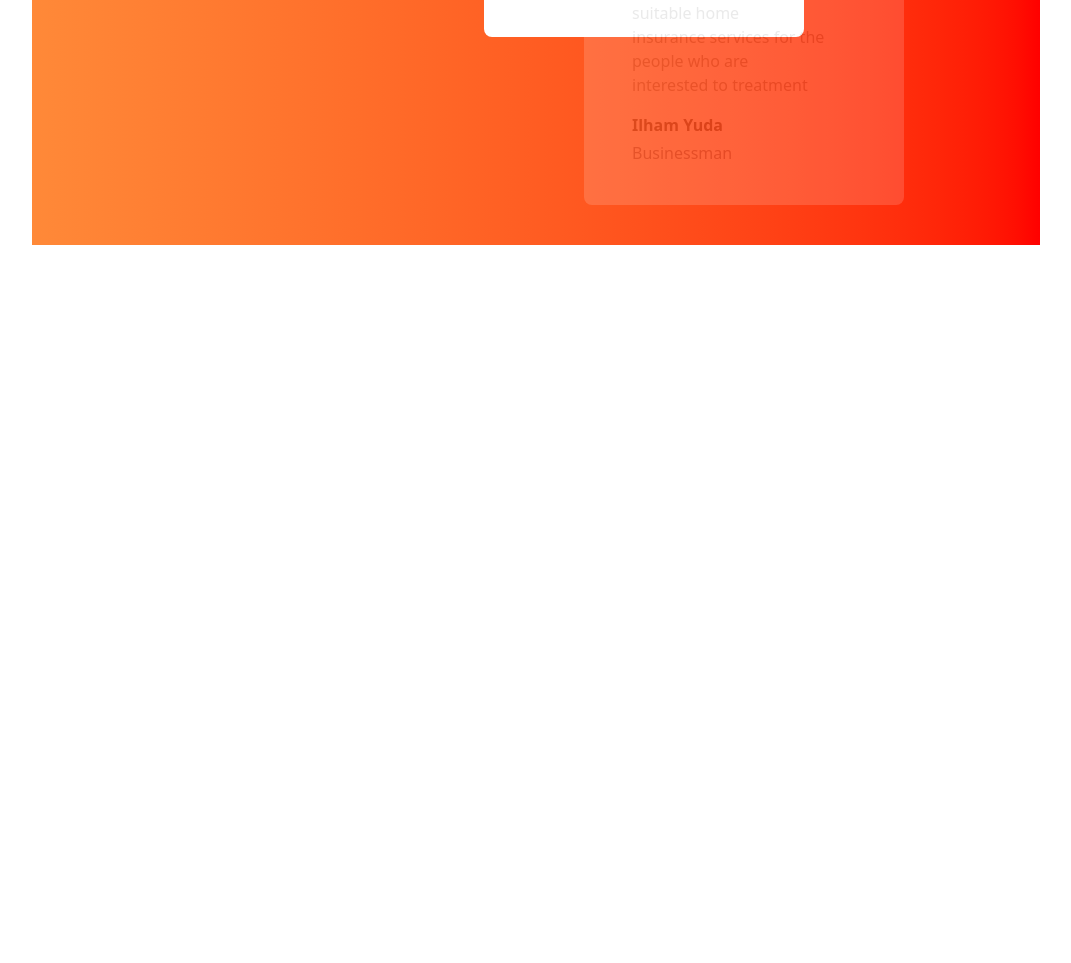
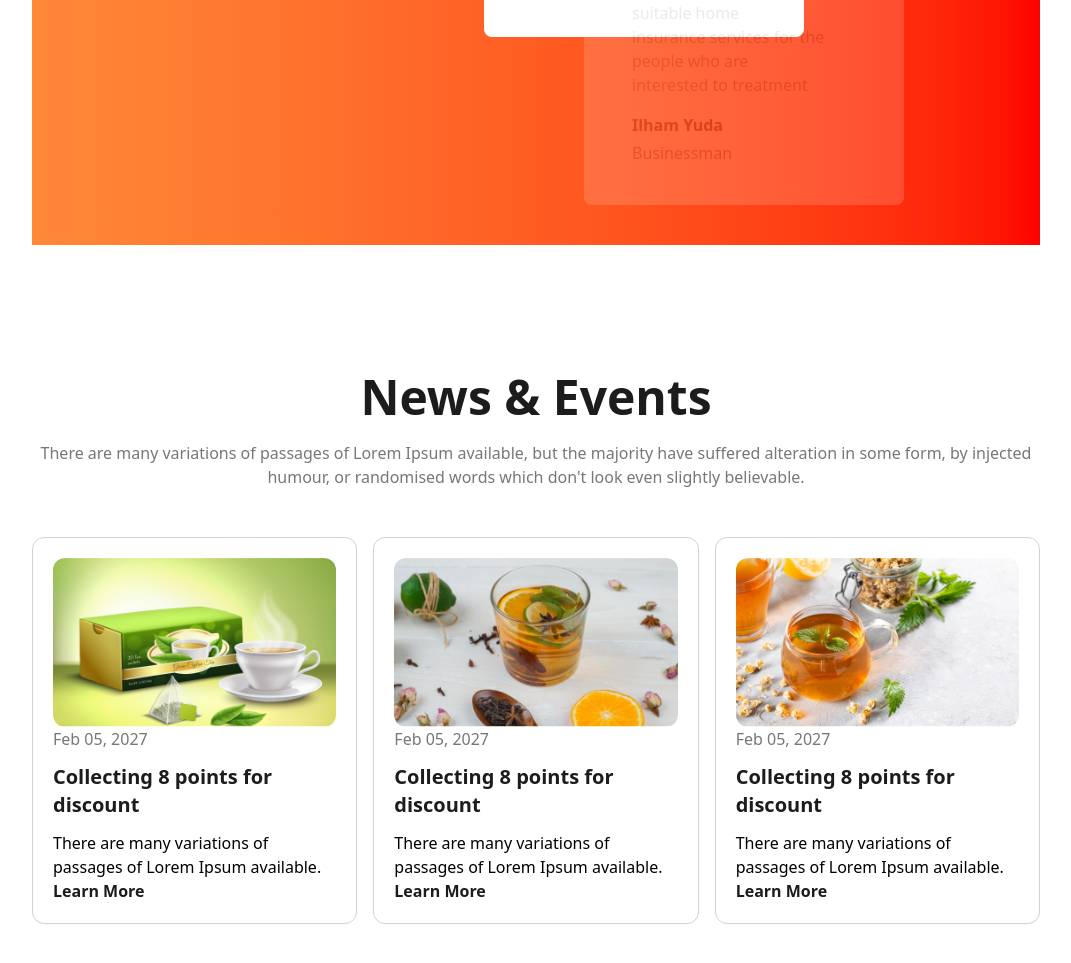
Before and after one commit to biplab-mistry/tea-house, a plain HTML site: page index.html in a window 1280 px wide. Shown: the part 2327-3290 px from the top of the page, without its empty margins (104-1175 px from the left). Before the commit the page ends 2572 px from the top, so only its background shows below. Drawn offline with nearby package versions, Linux system fonts and the light colour scheme.

Commit message:
news part done

```diff
--- a/index.html
+++ b/index.html
@@ -138,7 +138,7 @@
             </div>
         </section>
         <!-- review section start here -->
-        <section class="bg-gradient-to-r to-[#FF0000] from-[#FF8938] py-10 px-10">
+        <section class="bg-gradient-to-r to-[#FF0000] from-[#FF8938] py-10 px-10 mb-32">
             <div class="review-container flex sm:flex-col-reverse lg:flex-row ">
                 <div class="review-left lg:w-1/2">
                     <h2 class="font-manrope text-5xl font-extrabold text-white">Meet Our Super <br>Clients</h2>
@@ -150,29 +150,73 @@
                         All</button>
                 </div>
                 <div class="review-right w-1/2 ml-24">
-                    <div class="w-80  h-52 review-item opacity-15 mb-[-100px] relative pt-10 pl-12 pb-10 pr-11 bg-white rounded-lg">
+                    <div
+                        class="w-80  h-52 review-item opacity-15 mb-[-100px] relative pt-10 pl-12 pb-10 pr-11 bg-white rounded-lg">
                         <p class="font-manrope font-normal text-base text-[#777777]">We are providing the best and
                             suitable home <br> insurance services for the people who are <br>
                             interested to treatment</p>
                         <h4 class="font-manrope font-bold text-base text-[#1C1C1C] mt-4 mb-1">Ilham Yuda</h4>
                         <p class="font-manrope font-medium text-base text-[#5D5A6F]">Businessman</p>
-                        <img class="absolute -top-3 -left-3"  src="images/client.png" alt="client">
+                        <img class="absolute -top-3 -left-3" src="images/client.png" alt="client">
                     </div>
-                    <div class="w-80  h-52review-item left-[-100px] relative pt-10 pl-12 pb-10 pr-11 bg-white rounded-lg">
+                    <div
+                        class="w-80  h-52review-item left-[-100px] relative pt-10 pl-12 pb-10 pr-11 bg-white rounded-lg">
                         <p class="font-manrope font-normal text-base text-[#777777]">We are providing the best and
                             suitable home <br> insurance services for the people who are <br>
                             interested to treatment</p>
                         <h4 class="font-manrope font-bold text-base text-[#1C1C1C] mt-4 mb-1">Ilham Yuda</h4>
                         <p class="font-manrope font-medium text-base text-[#5D5A6F]">Businessman</p>
-                        <img class="absolute -top-3 -left-3"  src="images/client.png" alt="client">
+                        <img class="absolute -top-3 -left-3" src="images/client.png" alt="client">
                     </div>
-                    <div class="w-80  h-52review-item opacity-15  mt-[-100px]   relative pt-10 pl-12 pb-10 pr-11 bg-white rounded-lg">
+                    <div
+                        class="w-80  h-52review-item opacity-15  mt-[-100px]   relative pt-10 pl-12 pb-10 pr-11 bg-white rounded-lg">
                         <p class="font-manrope font-normal text-base text-[#777777]">We are providing the best and
                             suitable home <br> insurance services for the people who are <br>
                             interested to treatment</p>
                         <h4 class="font-manrope font-bold text-base text-[#1C1C1C] mt-4 mb-1">Ilham Yuda</h4>
                         <p class="font-manrope font-medium text-base text-[#5D5A6F]">Businessman</p>
-                        <img class="absolute -top-3 -left-3"  src="images/client.png" alt="client">
+                        <img class="absolute -top-3 -left-3" src="images/client.png" alt="client">
+                    </div>
+                </div>
+            </div>
+        </section>
+        <!-- news section part start here -->
+        <section class="mb-32">
+            <div class="common-header text-center">
+                <h2 class="font-manrope font-extrabold text-5xl text-[#1C1C1C] mb-5">News & Events</h2>
+                <p class="mb-12 font-manrope font-medium text-base text-[#777777]">There are many variations of passages
+                    of Lorem Ipsum available, but the majority have suffered alteration in some form, by injected
+                    humour, or randomised words which don't look even slightly believable. </p>
+            </div>
+            <div class="news-event-wrappr grid lg:grid-cols-3 sm:grid-cols-2 gap-4">
+                <div class="p-5 rounded-xl border border-[#D2D2D2] ">
+                    <div>
+                        <img class="rounded-xl" src="images/news-1.png" alt="news-1">
+                        <p class="font-manrope font-medium text-base text-[#777777]">Feb 05, 2027</p>
+                        <h4 class="my-3 font-manrope font-extrabold text-xl text-[#1C1C1C]">Collecting 8 points for
+                            discount</h4>
+                        <p>There are many variations of passages of Lorem Ipsum available.</p>
+                        <a class="mt-2 font-manrope font-bold text-base text-[#1C1C1C]" href="#">Learn More</a>
+                    </div>
+                </div>
+                <div class="p-5 rounded-xl border border-[#D2D2D2] ">
+                    <div>
+                        <img class="rounded-xl" src="images/news-2.png" alt="news-2">
+                        <p class="font-manrope font-medium text-base text-[#777777]">Feb 05, 2027</p>
+                        <h4 class="my-3 font-manrope font-extrabold text-xl text-[#1C1C1C]">Collecting 8 points for
+                            discount</h4>
+                        <p>There are many variations of passages of Lorem Ipsum available.</p>
+                        <a class="mt-2 font-manrope font-bold text-base text-[#1C1C1C]" href="#">Learn More</a>
+                    </div>
+                </div>
+                <div class="p-5 rounded-xl border border-[#D2D2D2] ">
+                    <div>
+                        <img class="rounded-xl" src="images/news-3.png" alt="news-3">
+                        <p class="font-manrope font-medium text-base text-[#777777]">Feb 05, 2027</p>
+                        <h4 class="my-3 font-manrope font-extrabold text-xl text-[#1C1C1C]">Collecting 8 points for
+                            discount</h4>
+                        <p>There are many variations of passages of Lorem Ipsum available.</p>
+                        <a class="mt-2 font-manrope font-bold text-base text-[#1C1C1C]" href="#">Learn More</a>
                     </div>
                 </div>
             </div>
```
